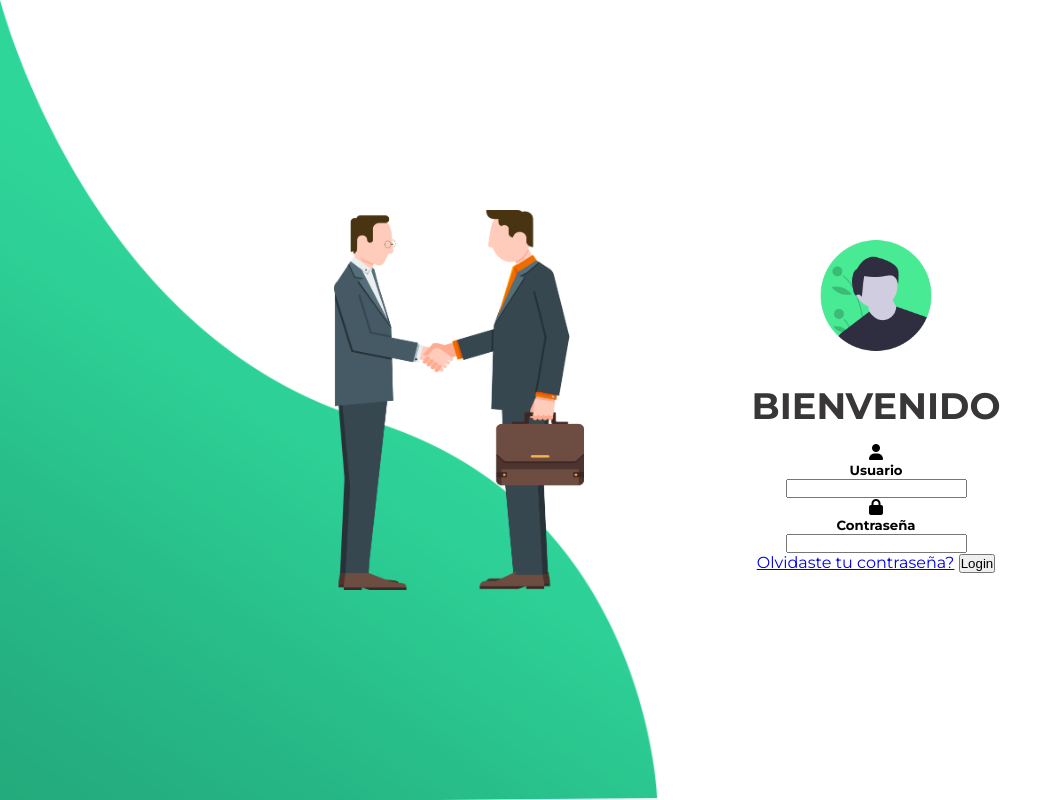
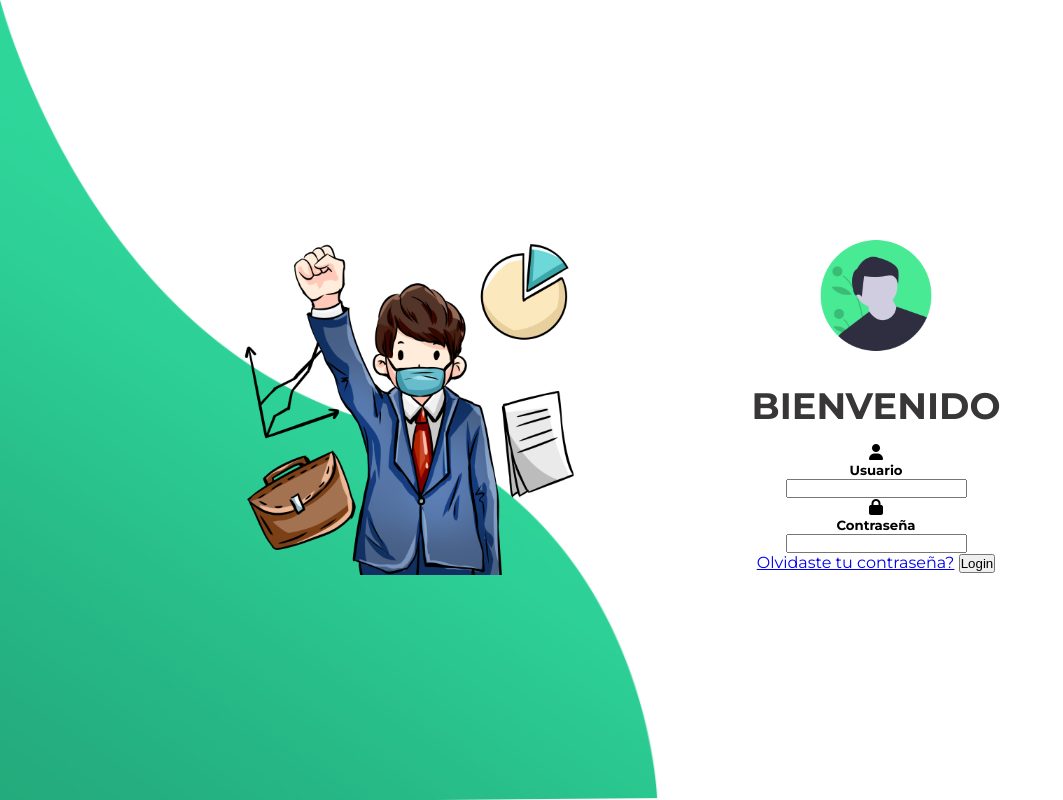
Before and after one commit to yefrid18/DevSoft, a plain HTML site: page index.html in a window 1280 px wide. Shown: the whole page, without its empty margins (0-1063 px from the left). Drawn offline with Linux system fonts and the light colour scheme.

Commit message:
organizar imagenes

```diff
--- a/css/style.css
+++ b/css/style.css
@@ -33,7 +33,7 @@ body{
 }
 
 .img img{
-    width: 250px;
+    width: 350px;
 }
 
 .login-container{
--- a/index.html
+++ b/index.html
@@ -17,7 +17,7 @@
     <img class="fondo_index" src="img/fondo.png" alt="fondo">
     <div class="container">
         <div class="img">
-            <img src="/img/venta-men.png" alt="ventas">
+            <img src="/img/vendedor3.png" alt="ventas">
         </div>
         <div class="login-container">
             <form action="index.html">
```
Also changed, not shown: img/celu.png (deleted), img/vendedor3.png (added).
